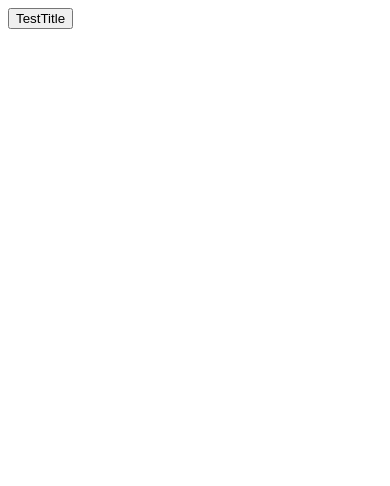
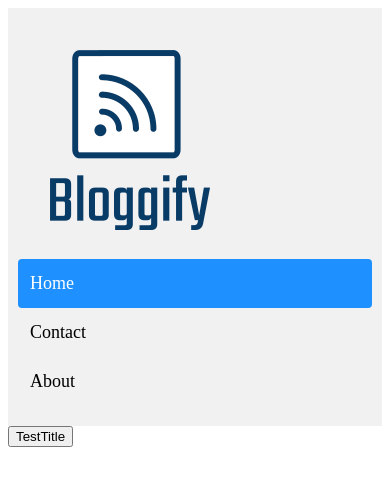
Before and after one commit to kevin2751992/MicrobloggingWebapp, a website: page src/client/index.html in a window 390 px wide. Drawn offline with Linux system fonts and the light colour scheme; files whose address does not match are found by name.

Commit message:
nodemon config changed, basic header added

```diff
--- a/src/client/index.html
+++ b/src/client/index.html
@@ -11,7 +11,23 @@
 </head>
 
 <body>
-<button id ="testButton"> TestTitle</button>
+    <div class="header">
+        <div class="linkContainer">
+            <a href="#default">
+                <img class="logo" src="assets/BloggifyLogo.png" alt="CompanyLogo">
+            </a>
+            <div class="header-right">
+                <a class="active" href="#home">Home</a>
+                <a href="#contact">Contact</a>
+                <a href="#about">About</a>
+              </div>
+
+        </div>
+
+
+    </div>
+    <button id="testButton"> TestTitle</button>
 
 </body>
+
 </html>
--- a/src/client/styles/main.less
+++ b/src/client/styles/main.less
@@ -1,3 +1,69 @@
-body {
+
+//Basic Layout
+@backgroundcolor:blue;
+
+.header {
+    overflow: hidden;
+    background-color: #f1f1f1;
+    padding: 5px 10px;
+  }
+
+  /* Style the header links */
+  .header a {
+    float: left;
+    color: black;
+    text-align: center;
+    padding: 12px;
+    text-decoration: none;
+    font-size: 18px;
+    line-height: 25px;
+    border-radius: 4px;
+    height:100%
+  }
+
+
+  /* Style the logo link (notice that we set the same value of line-height and font-size to prevent the header to increase when the font gets bigger */
+  .header div.linkContainer {
+    width: 100%;
+    height: 75px;
+    padding:5px
+ }
+
+  .header img.logo{
+    width: auto;
+    height: 100%;
+    margin: auto;
+    float: left;
+  }
+
+  /* Change the background color on mouse-over */
+  .header a:hover {
+    background-color: #ddd;
+    color: black;
+  }
+
+  /* Style the active/current link*/
+  .header a.active {
+    background-color: dodgerblue;
+    color: white;
+  }
+
+  /* Float the link section to the right */
+  .header-right {
+    float: right;
+  }
+
+  /* Add media queries for responsiveness - when the screen is 500px wide or less, stack the links on top of each other */
+  @media screen and (max-width: 500px) {
+    .header a {
+      float: none;
+      display: block;
+      text-align: left;
+    }
+    .header-right {
+      float: none;
+    }
+  }
+.background {
     color: blue;
 }
```
Also changed, not shown: package.json (+5 -2 lines), dist/assets/BloggifyLogo.png (added), dist/bundle.js, dist/index.html, dist/main.css, src/client/main.css.
